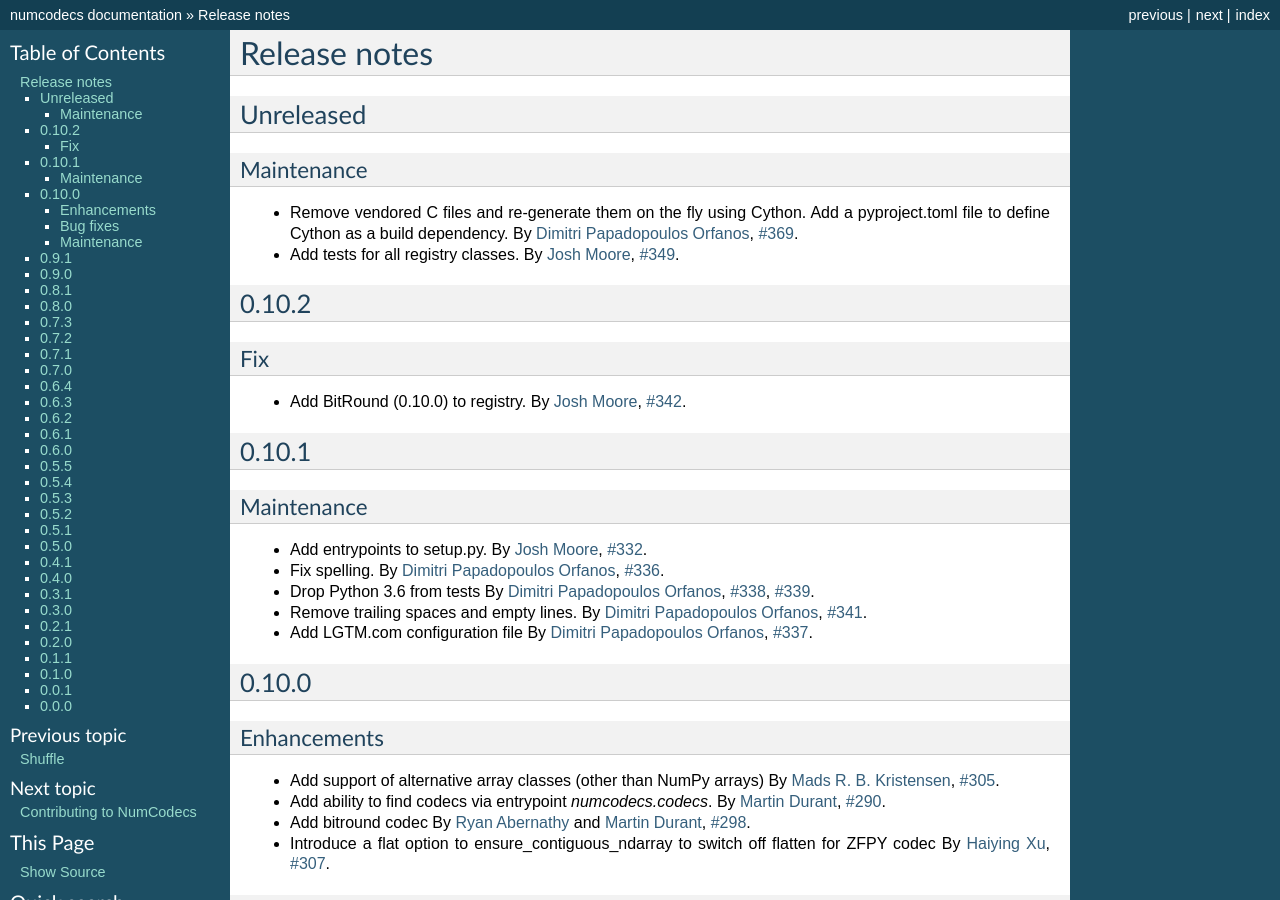
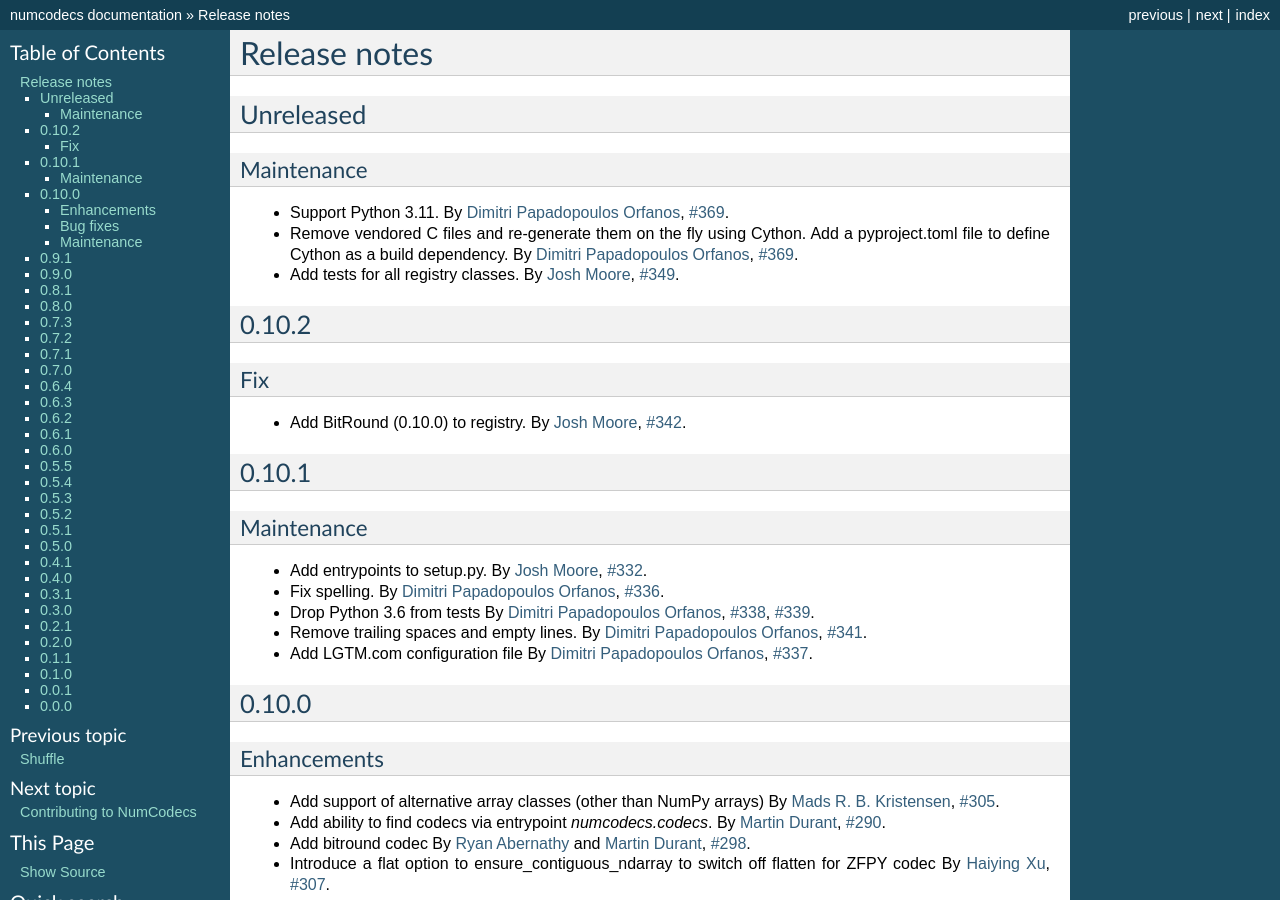
Before and after one commit to zarr-developers/numcodecs, a Sphinx documentation site: the page built from docs/release.rst, in a window 1280 px wide and 900 px high. Built offline with Sphinx 7.4.7, drawn with Linux system fonts in a browser that asks for light colours; pages that are not in the unit, such as notebooks, are missing from menus; the version number could not be read and is left out.

Commit message:
Add Python 3.11

```diff
--- a/docs/release.rst
+++ b/docs/release.rst
@@ -13,6 +13,9 @@ Unreleased
 
 Maintenance
 ~~~~~~~~~~~
+
+* Support Python 3.11.
+  By :user:`Dimitri Papadopoulos Orfanos <DimitriPapadopoulos>`, :issue:`369`.
 
 * Remove vendored C files and re-generate them on the fly using Cython.
   Add a pyproject.toml file to define Cython as a build dependency.
--- a/requirements_dev.txt
+++ b/requirements_dev.txt
@@ -1,4 +1,4 @@
-Cython==0.29.21
+Cython==0.29.30
 entrypoints==0.4
 msgpack==1.0.2
 numpy==1.22.0
--- a/setup.py
+++ b/setup.py
@@ -334,6 +334,7 @@ def run_setup(with_extensions):
             "Programming Language :: Python :: 3.8",
             "Programming Language :: Python :: 3.9",
             "Programming Language :: Python :: 3.10",
+            "Programming Language :: Python :: 3.11",
         ],
         author='Alistair Miles',
         author_email='alimanfoo@googlemail.com',
```
Also changed, not shown: 4 other files.
